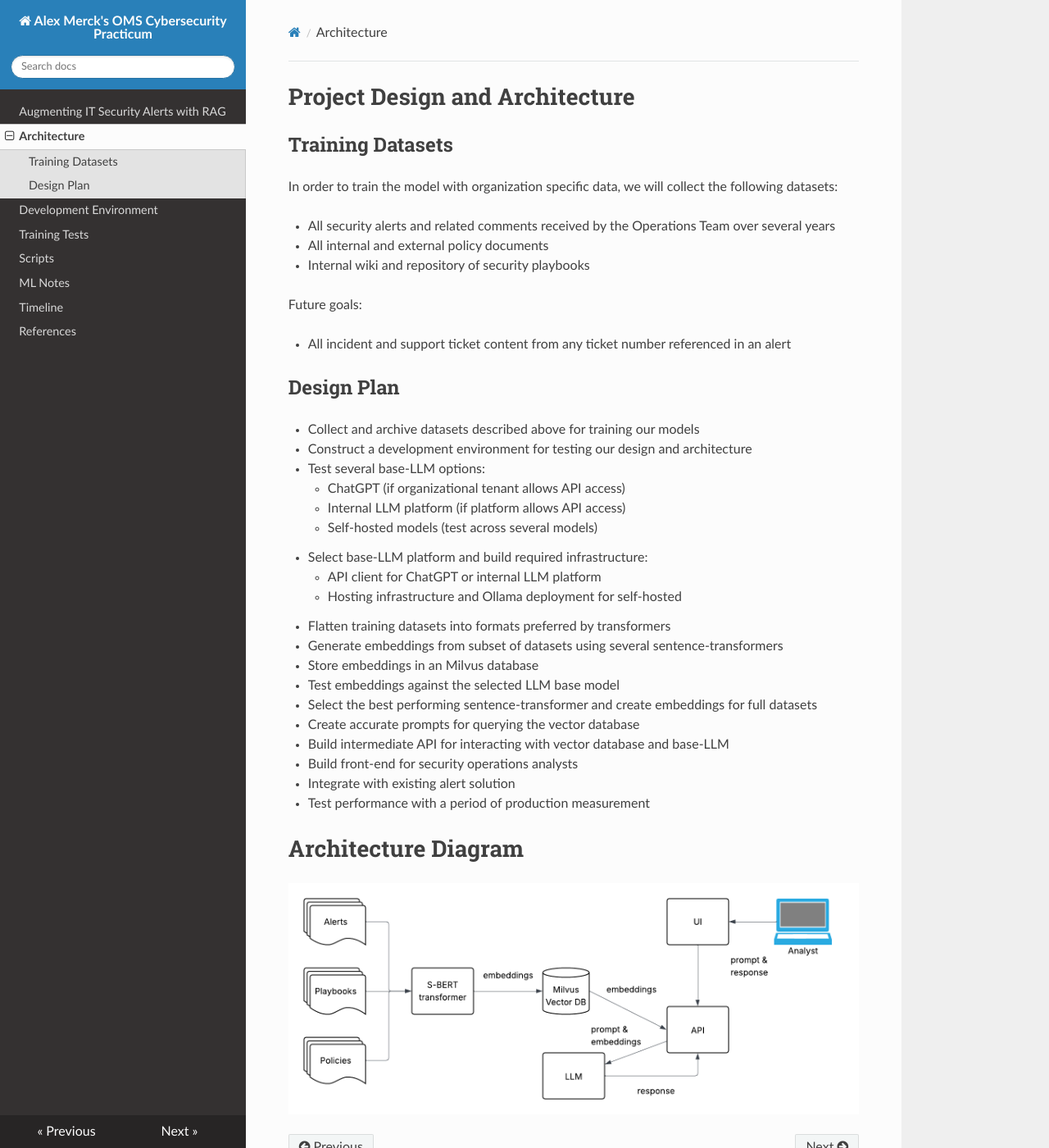
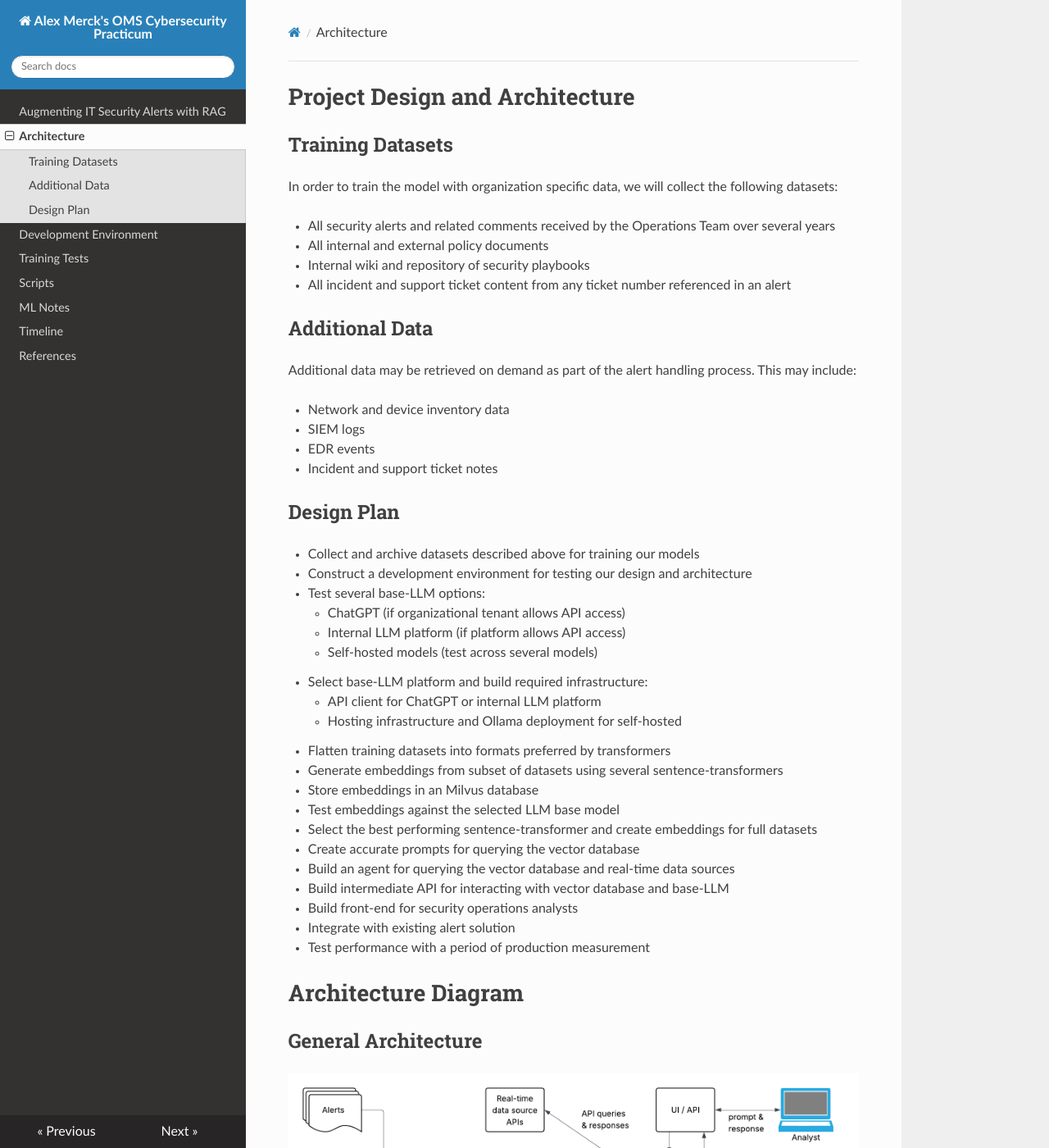
Before and after one commit to amerck/oms_practicum, an MkDocs documentation site: the page built from docs/architecture.md, in a window 1280 px wide and 1400 px high. Shown: the whole window at 82% size. Built offline with MkDocs 1.6.1, drawn with Linux system fonts in a browser that asks for light colours; nearby versions of some CDN libraries.

Commit message:
Updating architecture design

```diff
--- a/docs/architecture.md
+++ b/docs/architecture.md
@@ -7,10 +7,16 @@
 * All security alerts and related comments received by the Operations Team over several years
 * All internal and external policy documents
 * Internal wiki and repository of security playbooks
+* All incident and support ticket content from any ticket number referenced in an alert
 
-Future goals:
+## Additional Data
 
-* All incident and support ticket content from any ticket number referenced in an alert
+Additional data may be retrieved on demand as part of the alert handling process. This may include:
+
+* Network and device inventory data
+* SIEM logs
+* EDR events
+* Incident and support ticket notes
 
 
 ## Design Plan
@@ -30,6 +36,7 @@
 * Test embeddings against the selected LLM base model
 * Select the best performing sentence-transformer and create embeddings for full datasets
 * Create accurate prompts for querying the vector database
+* Build an agent for querying the vector database and real-time data sources
 * Build intermediate API for interacting with vector database and base-LLM
 * Build front-end for security operations analysts
 * Integrate with existing alert solution
@@ -37,4 +44,10 @@
 
 # Architecture Diagram
 
-![Architecture Diagram](images/arch_diagram.png)
+## General Architecture
+
+![Architecture Diagram](images/full_arch_diagram.png)
+
+## Agent
+
+![Agent Architecture Diagram](images/agent_arch_diagram.png)
```
Also changed, not shown: docs/images/agent_arch_diagram.png (added), docs/images/arch_diagram.png (deleted), docs/images/full_arch_diagram.png (added).
